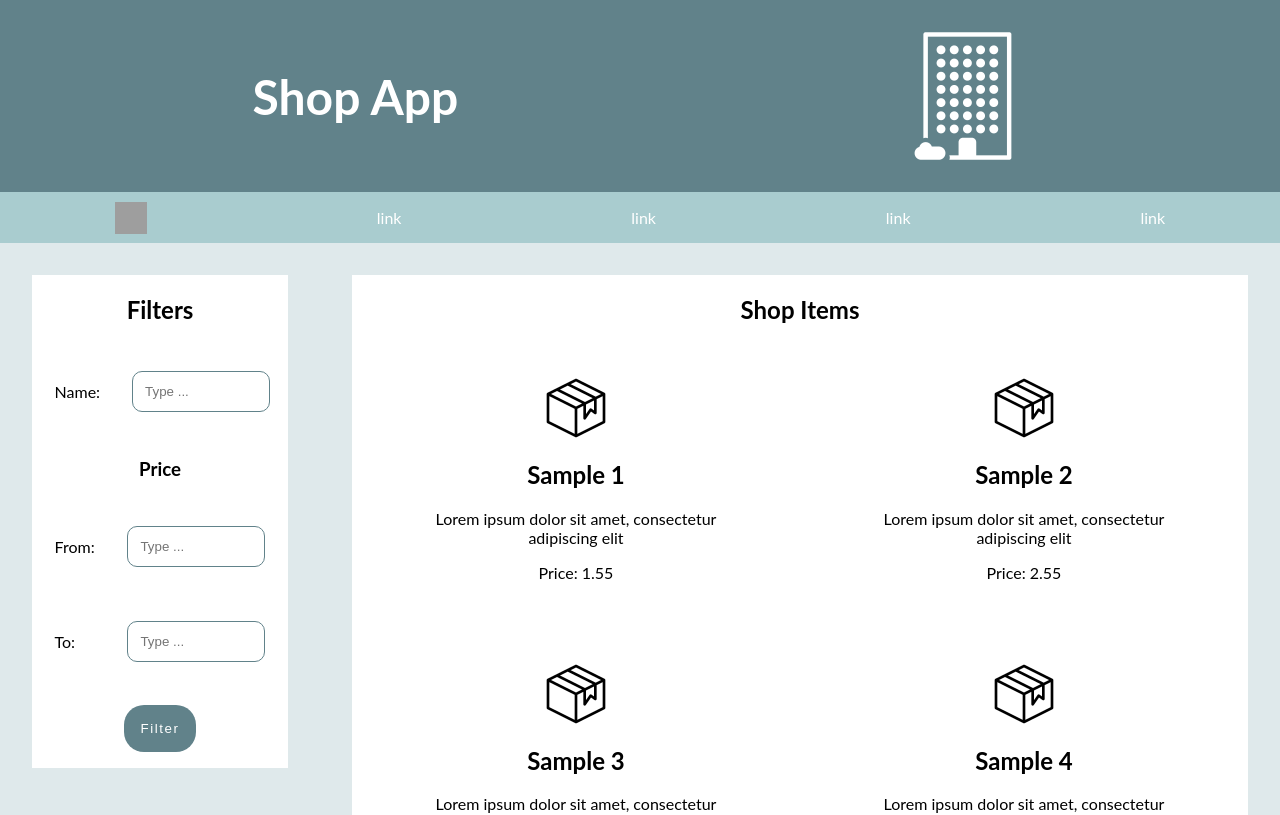
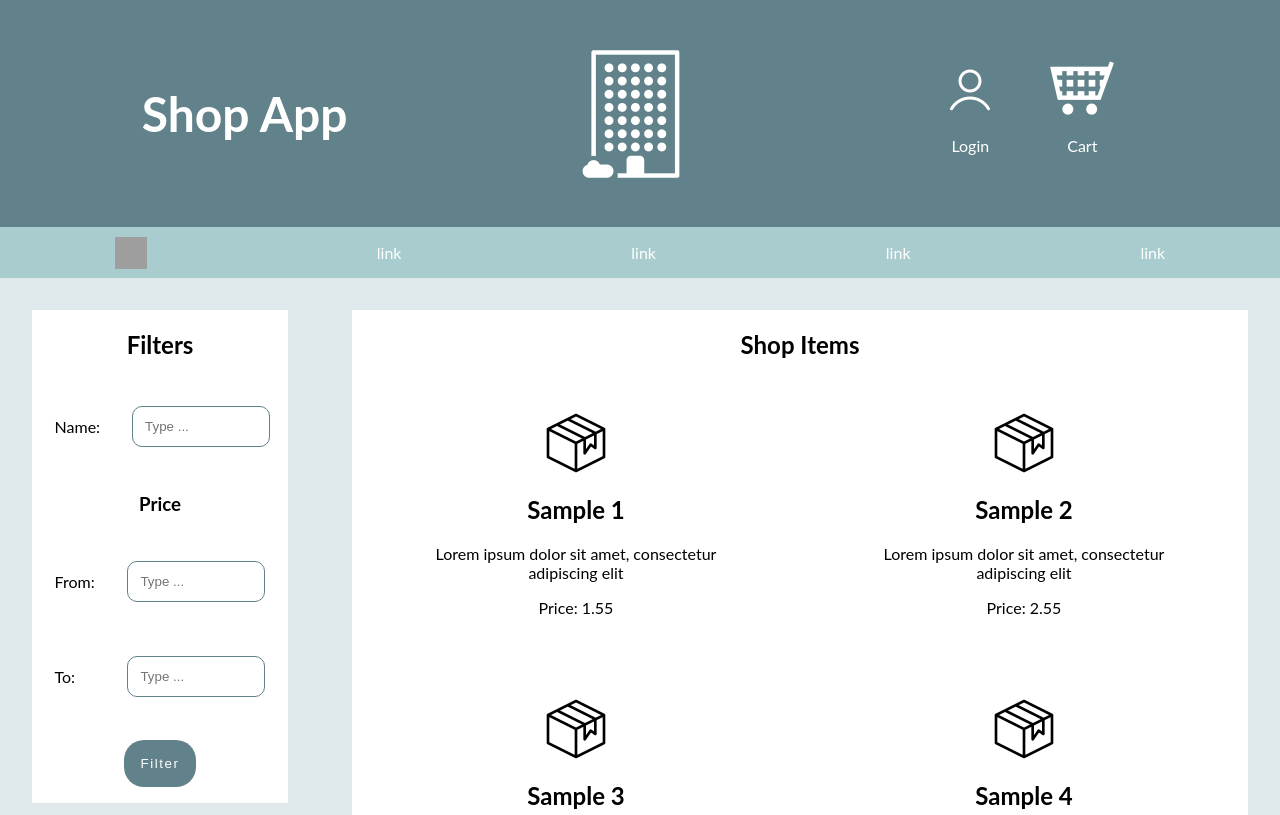
Before and after one commit to Arwer234/shopApp, a React (Create React App) app: page / in a window 1280 px wide. Shown: the top 815 px of the page. Built offline with nearby package versions, Linux system fonts and the light colour scheme; grey boxes are pictures that could not be loaded.

Commit message:
css changes to Header and Filters

```diff
--- a/src/components/Layout/Filters.module.css
+++ b/src/components/Layout/Filters.module.css
@@ -52,5 +52,8 @@
     margin:1rem;
     letter-spacing: 0.1rem;
 }
+.big-button:hover{
+    cursor:pointer;
+}
 .filters-filter-input{}
 .filters-input-invalid{}
--- a/src/components/Layout/Filters.tsx
+++ b/src/components/Layout/Filters.tsx
@@ -67,6 +67,7 @@ const Filters = (props: Props) => {
               className={classes[`filters-input`]}
               type = "number"
               id = "productPriceFrom"
+              min = {0}
               max = {isNaN(parseInt(priceToValue))?0:parseInt(priceToValue)}
               onChange = {changePriceFromHandler}
               onBlur = {blurPriceFromHandler}
@@ -82,6 +83,7 @@ const Filters = (props: Props) => {
               id = "productPriceTo"
               value = {priceToValue}
               min={isNaN(parseInt(priceFromValue))?0:parseInt(priceFromValue)}
+              max = {999999}
               onChange = {changePriceToHandler}
               onBlur = {blurPriceToHandler}
               name = "productPriceTo"
--- a/src/components/Layout/Header.module.css
+++ b/src/components/Layout/Header.module.css
@@ -16,3 +16,25 @@
 .title{
     font-size:3rem;
 }
+.header-login-img, .header-cart-img{
+    width:64px;
+    height:64px;
+}
+
+.header-controls{
+    display:flex;
+    flex-direction: row;
+}
+.header-login,.header-cart{
+    display:flex;
+    flex-direction: column;
+    align-items: center;
+    padding:1rem;
+    margin:0.5rem;
+    border-radius: 3rem;
+    transition: 0.2s ease-in;
+}
+.header-login:hover, .header-cart:hover{
+    background-color: #A9CCCF;
+    cursor: pointer;
+}
--- a/src/components/Layout/Header.tsx
+++ b/src/components/Layout/Header.tsx
@@ -1,5 +1,8 @@
 import React from 'react'
 import logo from '../../imgs/building-128.png'
+import loginImg from "../../imgs/icons8-person-64.png"
+import cartImg from "../../imgs/cart-64-64.png"
+
 import classes from "./Header.module.css"
 
 type Props = {}
@@ -9,6 +12,16 @@ const Header = (props: Props) => {
     <header className = {classes.header}>
         <h1 className = {classes.title}>Shop App</h1>
         <img className = {classes.logo} src = {logo} alt = "Logo" />
+        <div className = {classes[`header-controls`]}>
+          <div className = {classes[`header-login`]}>
+            <img className={classes[`header-login-img`]} src = {loginImg}/>
+            <p className={classes[`header-login-desc`]}>Login</p>
+          </div>
+          <div className={classes[`header-cart`]}>
+            <img className={classes[`header-cart-img`]} src = {cartImg}/>
+            <p className={classes[`header-cart-desc`]}>Cart</p>
+          </div>
+        </div>
     </header>
   )
 }
--- a/src/components/Layout/Navbar.module.css
+++ b/src/components/Layout/Navbar.module.css
@@ -10,3 +10,9 @@
     width:32px;
     height:32px;
 }
+.navbar *{
+    transition: 0.2 ease-in;
+}
+.navbar *:hover{
+    cursor: pointer;
+}
```
Also changed, not shown: src/imgs/cart-64-64.png (added), src/imgs/icons8-person-64.png (added).
